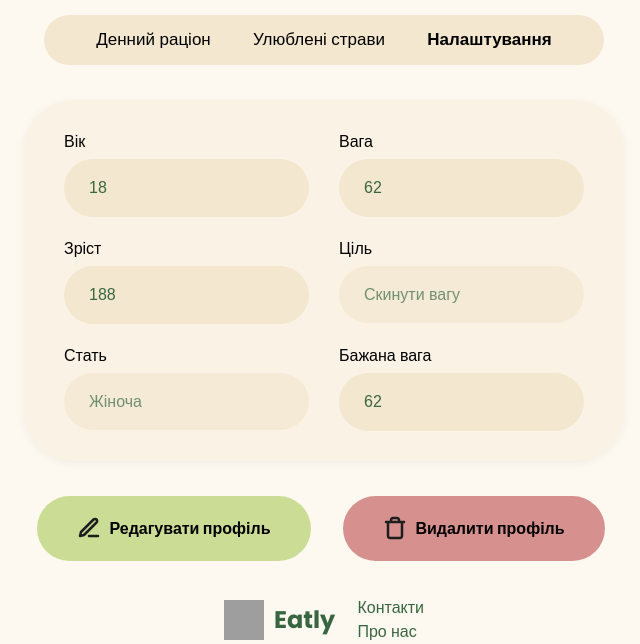
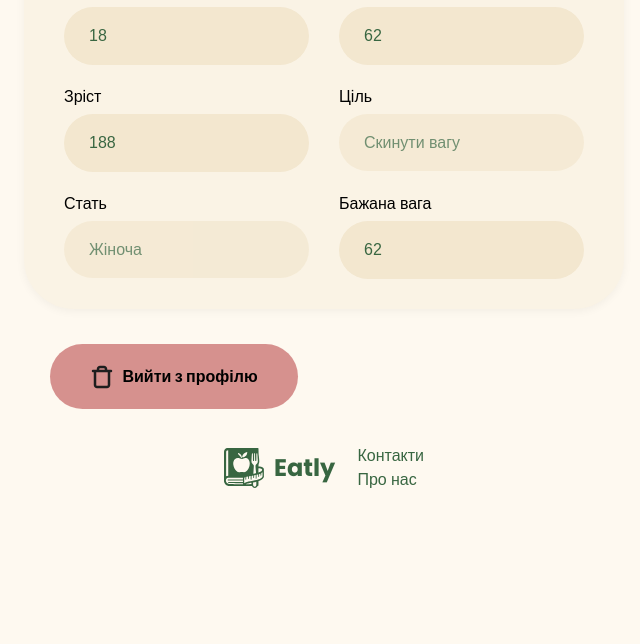
Before and after one commit to zoriiaa/Eatly, a Flask app: template foodsite/app/templates/settings.html in a window 1280 px wide. Shown: the part 326-970 px from the top of the page, without its empty margins (316-956 px from the left). After the commit the page ends 814 px from the top, so only its background shows below. Run offline with Flask 3, Linux system fonts and the light colour scheme; the template is opened without the code that fills it, so the values that code supplies are empty; grey boxes are pictures that could not be loaded.

Commit message:
Update settings.html

```diff
--- a/foodsite/app/templates/settings.html
+++ b/foodsite/app/templates/settings.html
@@ -5,7 +5,7 @@
   <meta charset="UTF-8" />
   <meta name="viewport" content="width=device-width, initial-scale=1.0" />
   <title>Settings</title>
-  <link rel="icon" href="../static/images/logo.svg" type="image/svg+xml" />
+  <link rel="icon" href="../static/img/logo.svg" type="img/svg+xml" />
   <link rel="stylesheet" href="../static/css/main.css" />
   <link rel="stylesheet" href="../static/css/settings.css" />
   <script>
@@ -26,19 +26,22 @@
 </head>
 
 <body>
-  <header class="header">
+ <header class="header">
     <div class="container">
       <button type="button" class="header__logo" onclick="window.location.href='/'">
-        <img src="images/logo.svg" alt="Eatly Logo" class="header__logo-icon" />
+        <img src="../static/img/logo.svg" alt="Eatly Logo" class="header__logo-icon" />
         <span class="header__logo-text">Eatly</span>
       </button>
       <nav class="header__nav">
         <ul>
           <li>
-            <button type="button" class="header__nav-recipes" onclick="window.location.href='/recipes'">Рецепти</button>
+            <button type="button" class="header__nav-recipes" onclick="window.location.href='/recipes'">
+              Рецепти
+            </button>
           </li>
           <li>
-            <a href="#"><img src="images/Profile.svg" alt="Profile" /></a>
+            <button type="button" class="profile-btn" onclick="window.location.href='/profile/<name>/settings'">
+              <img src="../static/img/Profile.svg" alt="Profile" /></button>
           </li>
         </ul>
       </nav>
@@ -46,10 +49,25 @@
   </header>
   <main>
     <nav class="profile-nav">
-      <a href="ration.html" class="profile-nav__item" target="ration">Денний раціон</a>
-      <a href="favorites.html" class="profile-nav__item" target="favorites">Улюблені страви</a>
-      <a href="settings.html" class="profile-nav__item" target="settings">Налаштування</a>
-    </nav>
+        <button
+                type="button"
+                class="profile-nav__item"
+                onclick="window.location.href='/profile<name>'">
+                Денний раціон
+              </button>
+        <button
+                type="button"
+                class="profile-nav__item"
+                onclick="window.location.href='/favorite'">
+                Улюблені страви
+              </button>
+        <button
+                type="button"
+                class="profile-nav__item"
+                onclick="window.location.href='/settings'">
+                Налаштування
+              </button>
+      </nav>
     <form class="profile-form" id="profileForm">
       <div>
         <!--У value підставити значення з бази-->
@@ -86,36 +104,20 @@
       </div>
     </form>
     <div class="buttons">
-      <button type="button" class="edit-btn" id="editBtn">
-        <svg width="24" height="24" viewBox="0 0 24 24" fill="none" xmlns="http://www.w3.org/2000/svg">
-          <path
-            d="M12 20H21M16.5 3.5C16.8978 3.10217 17.4374 2.87868 18 2.87868C18.2786 2.87868 18.5544 2.93355 18.8118 3.04015C19.0692 3.14676 19.303 3.30301 19.5 3.5C19.697 3.69698 19.8532 3.93083 19.9598 4.1882C20.0665 4.44557 20.1213 4.72142 20.1213 5C20.1213 5.27857 20.0665 5.55442 19.9598 5.81179C19.8532 6.06916 19.697 6.30301 19.5 6.5L7 19L3 20L4 16L16.5 3.5Z"
-            stroke="#1E1E1E" stroke-width="2.5" stroke-linecap="round" stroke-linejoin="round" />
-        </svg>
-        Редагувати профіль
-      </button>
-      <button type="button" class="save-btn" id="saveBtn">
-        <svg width="24" height="24" viewBox="0 0 24 24" fill="none" xmlns="http://www.w3.org/2000/svg">
-          <path
-            d="M12 20H21M16.5 3.5C16.8978 3.10217 17.4374 2.87868 18 2.87868C18.2786 2.87868 18.5544 2.93355 18.8118 3.04015C19.0692 3.14676 19.303 3.30301 19.5 3.5C19.697 3.69698 19.8532 3.93083 19.9598 4.1882C20.0665 4.44557 20.1213 4.72142 20.1213 5C20.1213 5.27857 20.0665 5.55442 19.9598 5.81179C19.8532 6.06916 19.697 6.30301 19.5 6.5L7 19L3 20L4 16L16.5 3.5Z"
-            stroke="#1E1E1E" stroke-width="2.5" stroke-linecap="round" stroke-linejoin="round" />
-        </svg>
-        Зберегти зміни
-      </button>
-      <button type="button" class="delete-btn">
+      <button type="button" class="delete-btn" onclick="window.location.href='/logout'">
         <svg width="24" height="24" viewBox="0 0 24 24" fill="none" xmlns="http://www.w3.org/2000/svg">
           <path
             d="M3 6H5M5 6H21M5 6V20C5 20.5304 5.21071 21.0391 5.58579 21.4142C5.96086 21.7893 6.46957 22 7 22H17C17.5304 22 18.0391 21.7893 18.4142 21.4142C18.7893 21.0391 19 20.5304 19 20V6M8 6V4C8 3.46957 8.21071 2.96086 8.58579 2.58579C8.96086 2.21071 9.46957 2 10 2H14C14.5304 2 15.0391 2.21071 15.4142 2.58579C15.7893 2.96086 16 3.46957 16 4V6"
             stroke="#1E1E1E" stroke-width="2.5" stroke-linecap="round" stroke-linejoin="round" />
         </svg>
-        Видалити профіль
+        Вийти з профілю
       </button>
     </div>
   </main>
   <footer>
     <div class="footer__content">
       <div>
-        <img class="footer__logo" src="../static/images/logo.svg" alt="Eatly Logo" />
+        <img class="footer__logo" src="../static/img/logo.svg" alt="Eatly Logo" />
         <span class="footer__logo-text">Eatly</span>
       </div>
       <div class="footer__links">
```
